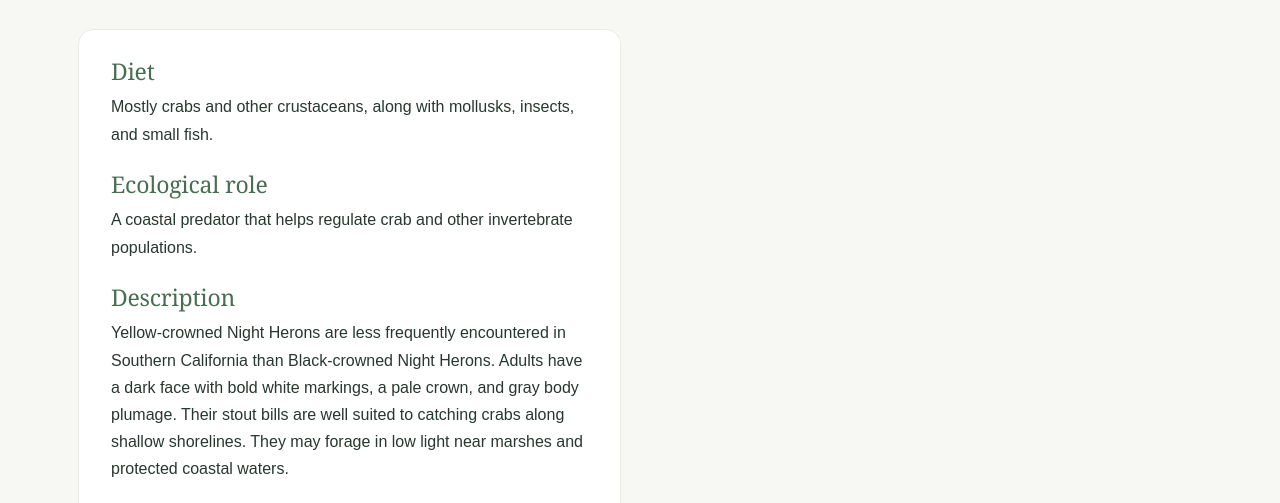
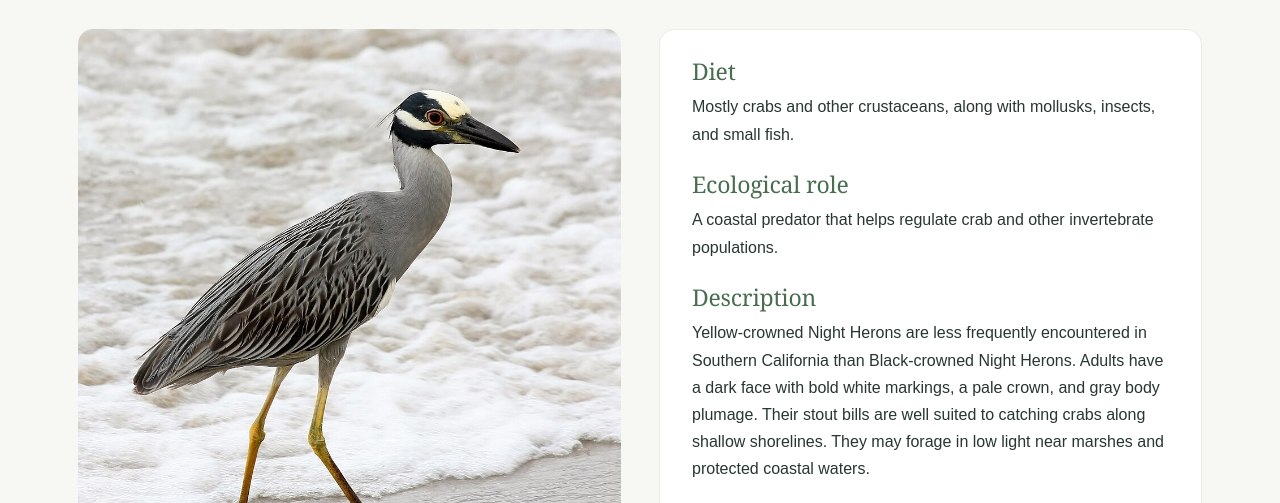
Before and after one commit to yayfisharefriends/huntington-harbor-neighbors, an Astro site: page /species/yellow-crowned-night-heron in a window 1280 px wide. Shown: the part 282-785 px from the top of the page. Built offline with nearby package versions, Linux system fonts and the light colour scheme; Astro itself is replaced by a stand-in of ours; a web font is replaced by a local one.

Commit message:
Update species profile: species

```diff
--- a/src/content/species/yellow-crowned-night-heron.md
+++ b/src/content/species/yellow-crowned-night-heron.md
@@ -24,4 +24,7 @@ gallery:
     caption: Alexa Ziegel
 status: Published
 featured: true
+mainImage: /media/nycticoraxviolaceusatbeach.jpg
+mainImagePhotographer: Ianaré Sévi
+mainImageSourceUrl: https://commons.wikimedia.org/wiki/File:Nycticorax_violaceus_(at_beach).jpg
 ---
```
